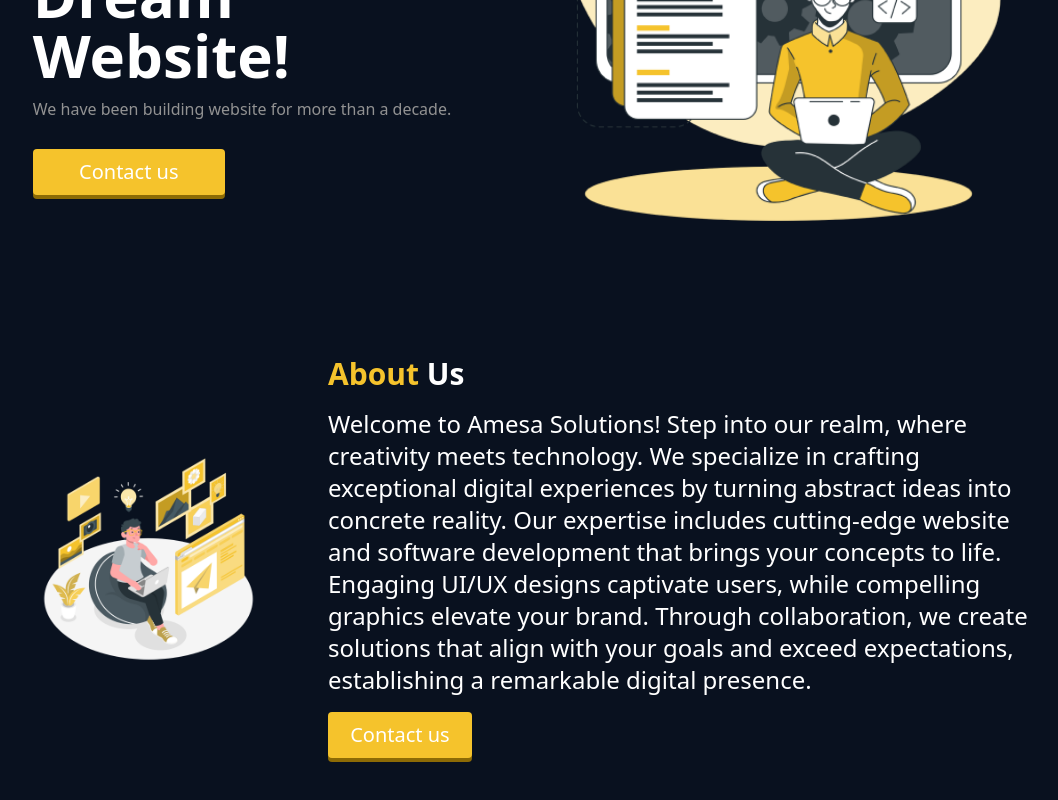
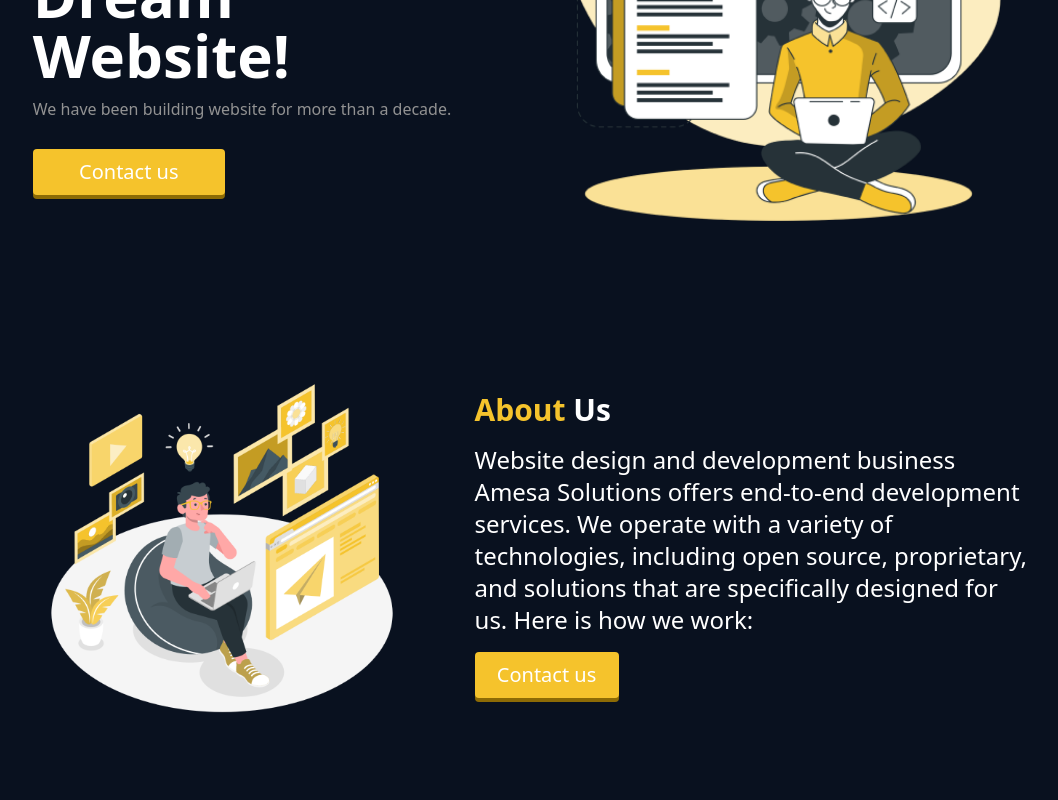
Before and after one commit to Amesa-Group/Amesa-Portfolio, a React (Vite) app: page /#home in a window 1280 px wide. Shown: the part 380-1180 px from the top of the page, without its empty margins (108-1166 px from the left). Built offline with nearby package versions, Linux system fonts and the light colour scheme.

Commit message:
Update About.jsx

```diff
--- a/src/components/About.jsx
+++ b/src/components/About.jsx
@@ -15,9 +15,7 @@
           data-aos-anchor-placement="top-center">
             <h2 className='font-bold text-3xl text-[#242D49] dark:text-white'><span className="text-[#f5c32c]">About </span> Us</h2>
             <p className='text-center md:text-left  md:text-2xl break-words break-before-left dark:text-white'>
-          Welcome to Amesa Solutions! Step into our realm, where creativity meets technology. We specialize in crafting exceptional digital experiences by turning abstract ideas into concrete reality.
-           Our expertise includes cutting-edge website and software development that brings your concepts to life. Engaging UI/UX designs captivate users, while compelling graphics elevate your brand.
-            Through collaboration, we create solutions that align with your goals and exceed expectations, establishing a remarkable digital presence.
+         Website design and development business Amesa Solutions offers end-to-end development services. We operate with a variety of technologies, including open source, proprietary, and solutions that are specifically designed for us. Here is how we work:
 
             </p>
             <button id="btn" className='w-[9rem] bg-[#242D49] dark:bg-[#f5c32c] hover:bg-[#] text-xl text-white rounded-[4px]  shadow-[0px_4px_0px_0px_#191e2e] hover:shadow-[0px_-4px_0px_0px_#191e2e] dark:shadow-[0px_4px_0px_0px_#8d6b05] dark:hover:shadow-[0px_-4px_0px_0px_#8d6b05]'>
```
